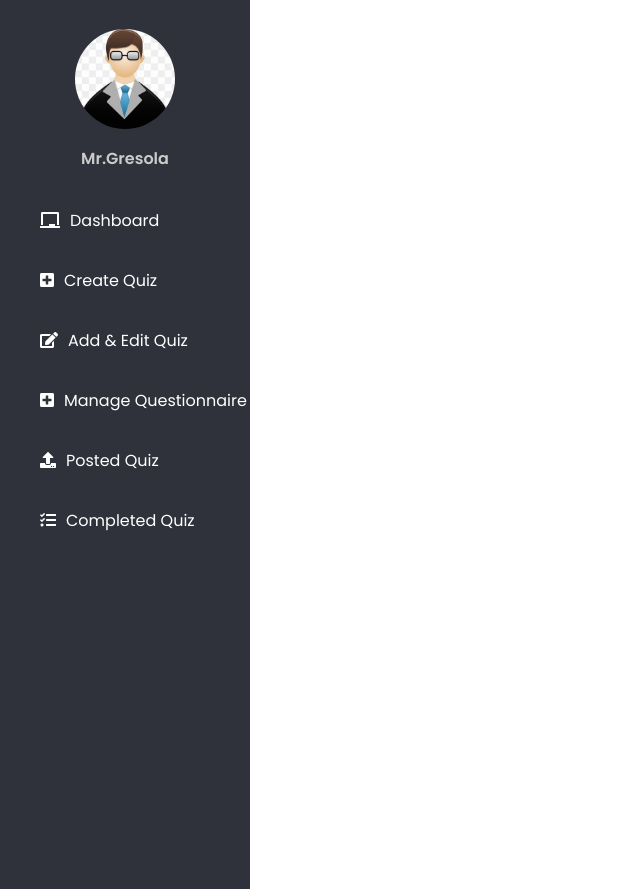
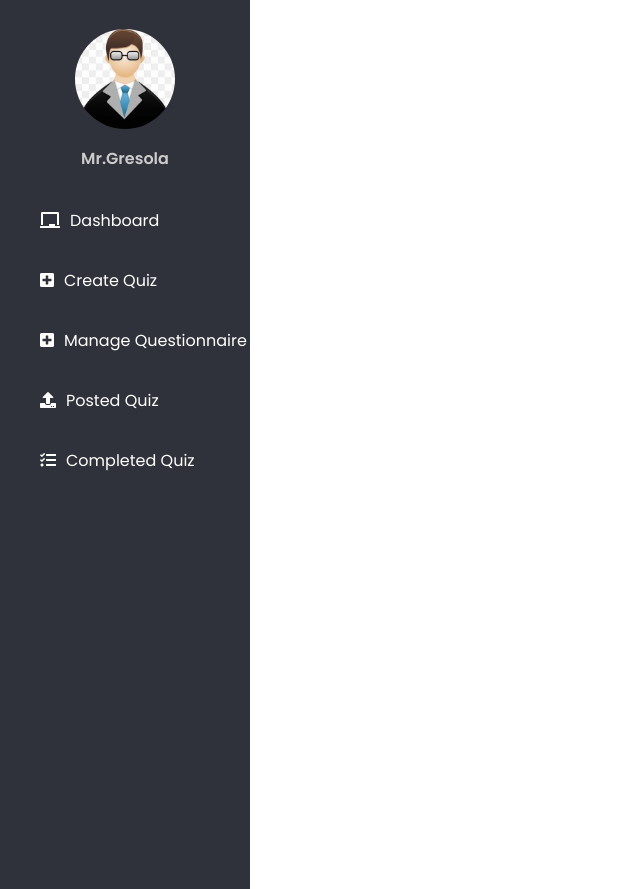
Before and after one commit to ariamazile/Online-Quiz-System, a PHP site: page /admin/header.php in a window 1280 px wide. Shown: the part 96-985 px from the top of the page, without its empty margins (0-640 px from the left). Run offline with PHP 8.4, Linux system fonts and the light colour scheme; some libraries are stand-ins or nearby versions.

Commit message:
Update header.php

```diff
--- a/admin/header.php
+++ b/admin/header.php
@@ -31,7 +31,6 @@
             </center>
             <a href="../admin/header.php"><i class="fas fa-chalkboard"></i><span>Dashboard</span></a>
             <a href="../admin/createquiz.php"><i class="fas fa-plus-square"></i><span>Create Quiz</span></a>
-            <a href="../admin/editquiz.php"><i class="fas fa-edit"></i><span>Add & Edit Quiz</span></a>
             <a href="../admin/selectquestionnaire.php"><i class="fas fa-plus-square"></i><span>Manage Questionnaire</span></a>
             <a href="../admin/postedquiz.php"><i class="fas fa-upload"></i><span>Posted Quiz</span></a>
             <a href="../admin/completedquiz.php"><i class="fas fa-tasks"></i><span>Completed Quiz</span></a>
```
